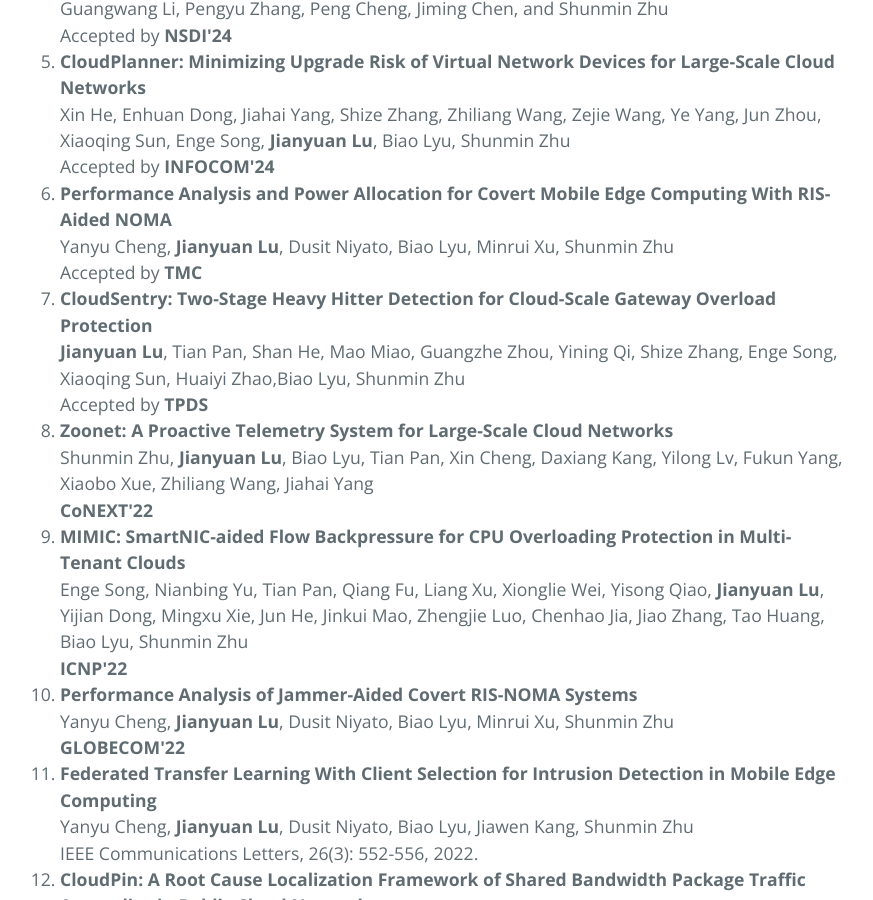
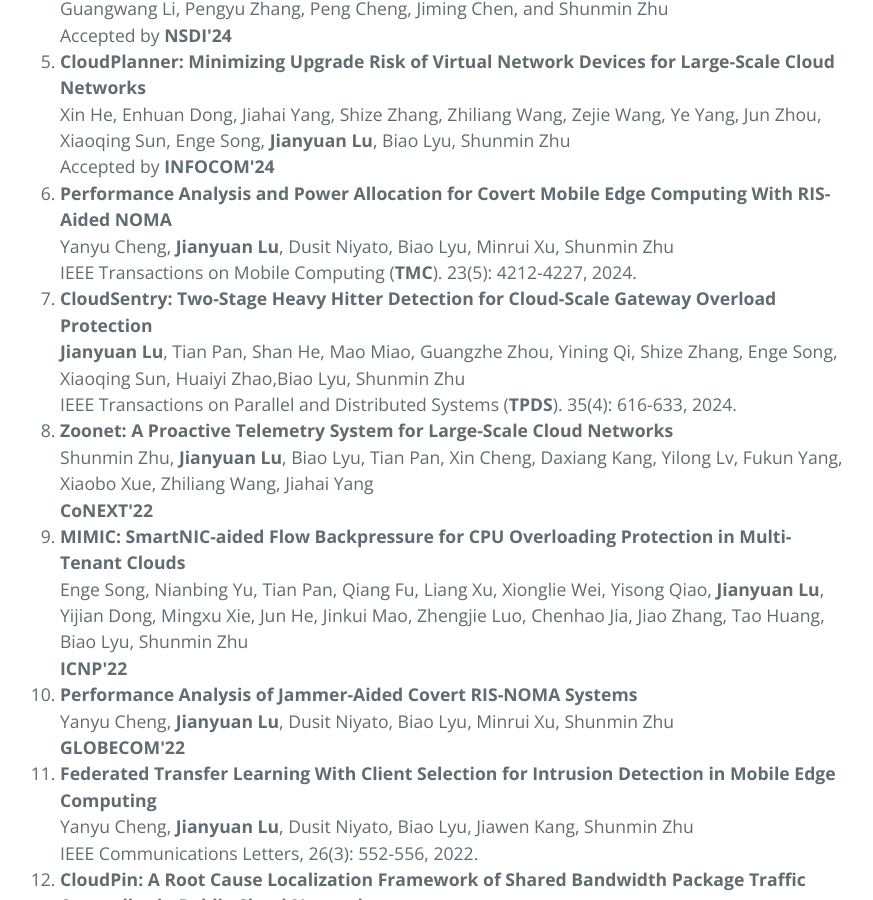
Before and after one commit to thlujy/thlujy.github.io, a Jekyll site: the page docs/index.html, which Jekyll copies as it is, in a window 1280 px wide and 900 px high, scrolled down 1644 px. Shown: the whole window, without its empty margins (204-1077 px from the left). Built offline with Jekyll 4.4.1, drawn with Linux system fonts in a browser that asks for light colours.

Commit message:
Update volume and number for TPDS and TMC

```diff
--- a/docs/index.html
+++ b/docs/index.html
@@ -61,8 +61,8 @@
   <li><strong>LuoShen: A Hyper-Converged Programmable Gateway for Multi-Tenant Multi-Service Edge Clouds</strong><br>Tian Pan, Kun Liu, Xionglie Wei, Yisong Qiao, Jun Hu, Zhiguo Li, Jun Liang, Tiesheng Cheng, Wenqiang Su, Jie Lu, Yuke Hong, Zhengzhong Wang, Zhi Xu, Chongjing Dai, Peiqiao Wang, Xuetao Jia, <strong>Jianyuan Lu</strong>, Enge Song, Jun Zeng, Biao Lyu, Ennan Zhai, Jiao Zhang, Tao Huang, Dennis Cai, and Shunming Zhu<br>Accepted by <strong>NSDI'24</strong></li>
   <li><strong>Poseidon: A Consolidated Virtual Network Controller that Manages Millions of Tenants via Config Tree</strong><br>Biao Lyu, Enge Song, Tian Pan, <strong>Jianyuan Lu</strong>, Xiaoqing Sun, Lei Gao, Chenxiao Wang, Han Xiao, Yong Pan, Xiuheng Chen, Yandong Duan, Weisheng Wang, Kunpeng Zhou, Zhigang Zong, Xing Li, Guangwang Li, Pengyu Zhang, Peng Cheng, Jiming Chen, and Shunmin Zhu<br>Accepted by <strong>NSDI'24</strong></li>
   <li><strong>CloudPlanner: Minimizing Upgrade Risk of Virtual Network Devices for Large-Scale Cloud Networks</strong><br>Xin He, Enhuan Dong, Jiahai Yang, Shize Zhang, Zhiliang Wang, Zejie Wang, Ye Yang, Jun Zhou, Xiaoqing Sun, Enge Song, <strong>Jianyuan Lu</strong>, Biao Lyu, Shunmin Zhu<br>Accepted by <strong>INFOCOM'24</strong></li>
-  <li><strong>Performance Analysis and Power Allocation for Covert Mobile Edge Computing With RIS-Aided NOMA</strong><br>Yanyu Cheng, <strong>Jianyuan Lu</strong>, Dusit Niyato, Biao Lyu, Minrui Xu, Shunmin Zhu<br>Accepted by <strong>TMC</strong></li>
-  <li><strong>CloudSentry: Two-Stage Heavy Hitter Detection for Cloud-Scale Gateway Overload Protection</strong><br><strong>Jianyuan Lu</strong>, Tian Pan, Shan He, Mao Miao, Guangzhe Zhou, Yining Qi, Shize Zhang, Enge Song, Xiaoqing Sun, Huaiyi Zhao,Biao Lyu, Shunmin Zhu<br>Accepted by <strong>TPDS</strong></li>
+  <li><strong>Performance Analysis and Power Allocation for Covert Mobile Edge Computing With RIS-Aided NOMA</strong><br>Yanyu Cheng, <strong>Jianyuan Lu</strong>, Dusit Niyato, Biao Lyu, Minrui Xu, Shunmin Zhu<br>IEEE Transactions on Mobile Computing (<strong>TMC</strong>). 23(5): 4212-4227, 2024.</li>
+  <li><strong>CloudSentry: Two-Stage Heavy Hitter Detection for Cloud-Scale Gateway Overload Protection</strong><br><strong>Jianyuan Lu</strong>, Tian Pan, Shan He, Mao Miao, Guangzhe Zhou, Yining Qi, Shize Zhang, Enge Song, Xiaoqing Sun, Huaiyi Zhao,Biao Lyu, Shunmin Zhu<br>IEEE Transactions on Parallel and Distributed Systems (<strong>TPDS</strong>). 35(4): 616-633, 2024.</li>
   <li><strong>Zoonet: A Proactive Telemetry System for Large-Scale Cloud Networks</strong><br>Shunmin Zhu, <strong>Jianyuan Lu</strong>, Biao Lyu, Tian Pan, Xin Cheng, Daxiang Kang, Yilong Lv, Fukun Yang, Xiaobo Xue, Zhiliang Wang, Jiahai Yang<br><strong>CoNEXT'22</strong></li>
   <li><strong>MIMIC: SmartNIC-aided Flow Backpressure for CPU Overloading Protection in Multi-Tenant Clouds</strong><br>Enge Song, Nianbing Yu, Tian Pan, Qiang Fu, Liang Xu, Xionglie Wei, Yisong Qiao, <strong>Jianyuan Lu</strong>, Yijian Dong, Mingxu Xie, Jun He, Jinkui Mao, Zhengjie Luo, Chenhao Jia, Jiao Zhang, Tao Huang, Biao Lyu, Shunmin Zhu<br><strong>ICNP'22</strong></li>
   <li><strong>Performance Analysis of Jammer-Aided Covert RIS-NOMA Systems</strong><br>Yanyu Cheng, <strong>Jianyuan Lu</strong>, Dusit Niyato, Biao Lyu, Minrui Xu, Shunmin Zhu<br><strong>GLOBECOM'22</strong></li>
```
